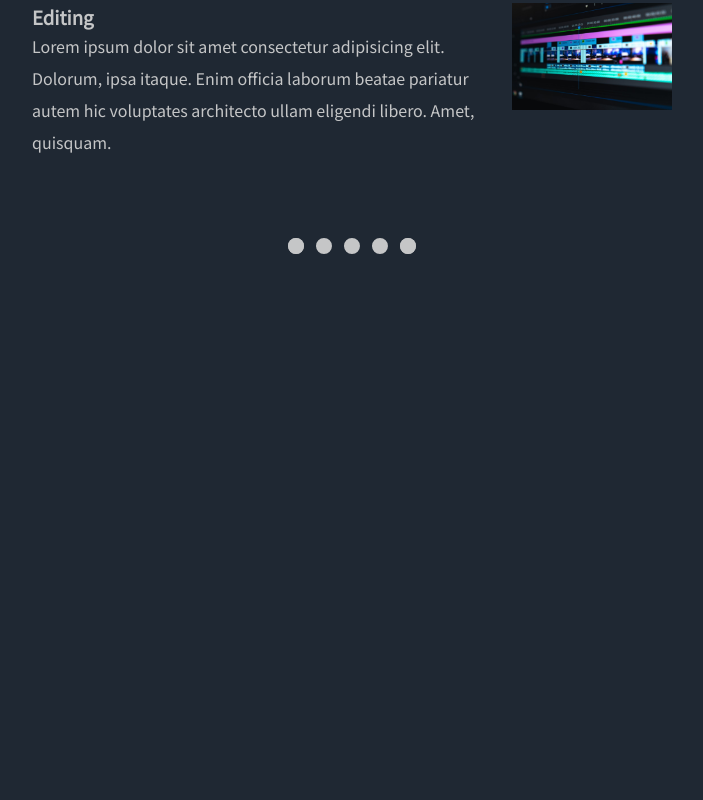
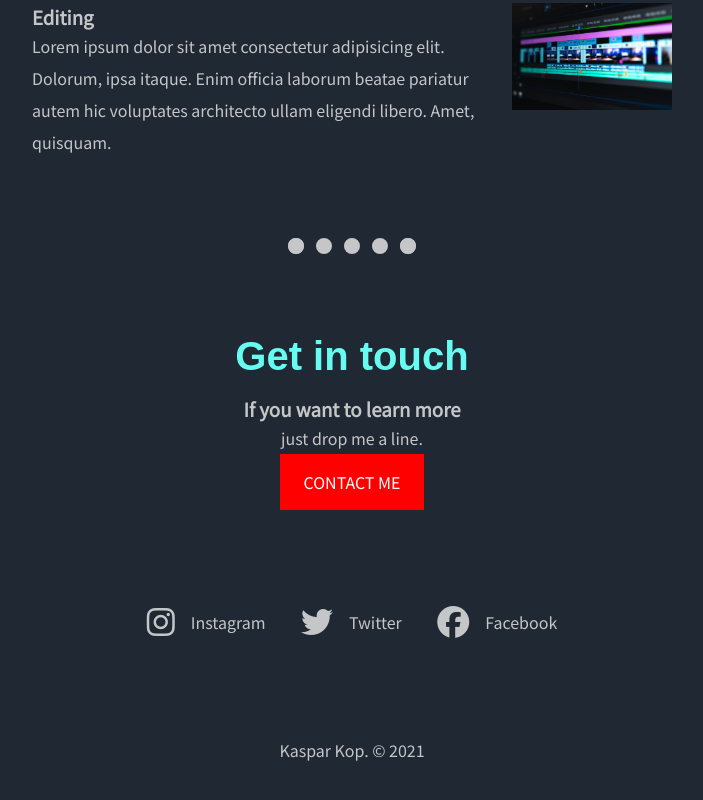
Before and after one commit to KoppelTAR/Week2-Personal-Website, a plain HTML site: page index.html in a window 1280 px wide. Shown: the part 1193-1993 px from the top of the page, without its empty margins (288-991 px from the left). Before the commit the page ends 1527 px from the top, so only its background shows below. Drawn offline with Linux system fonts and the light colour scheme; a web font is replaced by a local one.

Commit message:
Added social media

```diff
--- a/css/style.css
+++ b/css/style.css
@@ -79,3 +79,50 @@ hr {
     width: 25%;
     float: right;
 }
+
+.btn {
+    display: inline-block;
+    background-color: red;
+    color: white;
+    padding: 1em 1.5em;
+    text-decoration: none;
+    text-transform: uppercase;
+
+  }
+
+  .btn:hover {
+    background-color: #555;
+  }
+
+  .btn:active {
+    background-color: black;
+  }
+
+  .btn:visited {
+    background-color: #ccc;
+  }
+
+.bottom-link {
+    display: inline-block;
+    margin: 1rem;
+
+}
+
+.li-wrapper {
+    display: flex;
+    justify-content: center;
+    align-items: center;
+}
+
+.li-wrapper i {
+    margin-right: 1rem;
+}
+
+.li-wrapper a {
+    text-decoration: none;
+    color: var(--text);
+}
+
+.copyright {
+    margin: 5rem;
+}
--- a/index.html
+++ b/index.html
@@ -4,6 +4,7 @@
     <meta charset="UTF-8">
     <meta name="viewport" content="width=device-width, initial-scale=1.0">
     <title>Mr K</title>
+    <script src="https://kit.fontawesome.com/5303f885d4.js" crossorigin="anonymous"></script>
     <link rel="stylesheet" href="css\style.css">
     <link rel="shortcut icon" href="favicon.ico" type="image/x-icon">
 </head>
@@ -41,10 +42,38 @@
                 <h3>Editing</h3>
                 <p>Lorem ipsum dolor sit amet consectetur adipisicing elit. Dolorum, ipsa itaque. Enim officia laborum beatae pariatur autem hic voluptates architecto ullam eligendi libero. Amet, quisquam.</p>
             </div>
+        </div>
 
-        </div>
         <hr>
 
+        <div class="contact-me">
+            <h2>Get in touch</h2>
+            <h3>If you want to learn more</h3>
+            <p>just drop me a line.</p>
+            <a class="btn" href="mailto:Kaspar.K@gmail.com">Contact me</a>
+        </div>
+
+    </div>
+
+    <div class="bottom-container">
+        <ul>
+            <li class="bottom-link">
+                <div class="li-wrapper">
+                    <i class="fab fa-instagram fa-2x mr-1"></i><a href="#">Instagram</a>
+                </div>
+                </li>
+            <li class="bottom-link">
+                <div class="li-wrapper">
+                    <i class="fab fa-twitter fa-2x"></i><a href="#">Twitter</a>
+                </div>
+            </li>
+            <li class="bottom-link">
+                <div class="li-wrapper">
+                    <i class="fab fa-facebook fa-2x"></i><a href="#">Facebook</a>
+                </div>
+            </li>
+        </ul>
+        <p class="copyright">Kaspar Kop. &#169; 2021</p>
     </div>
 
 </body>
```
